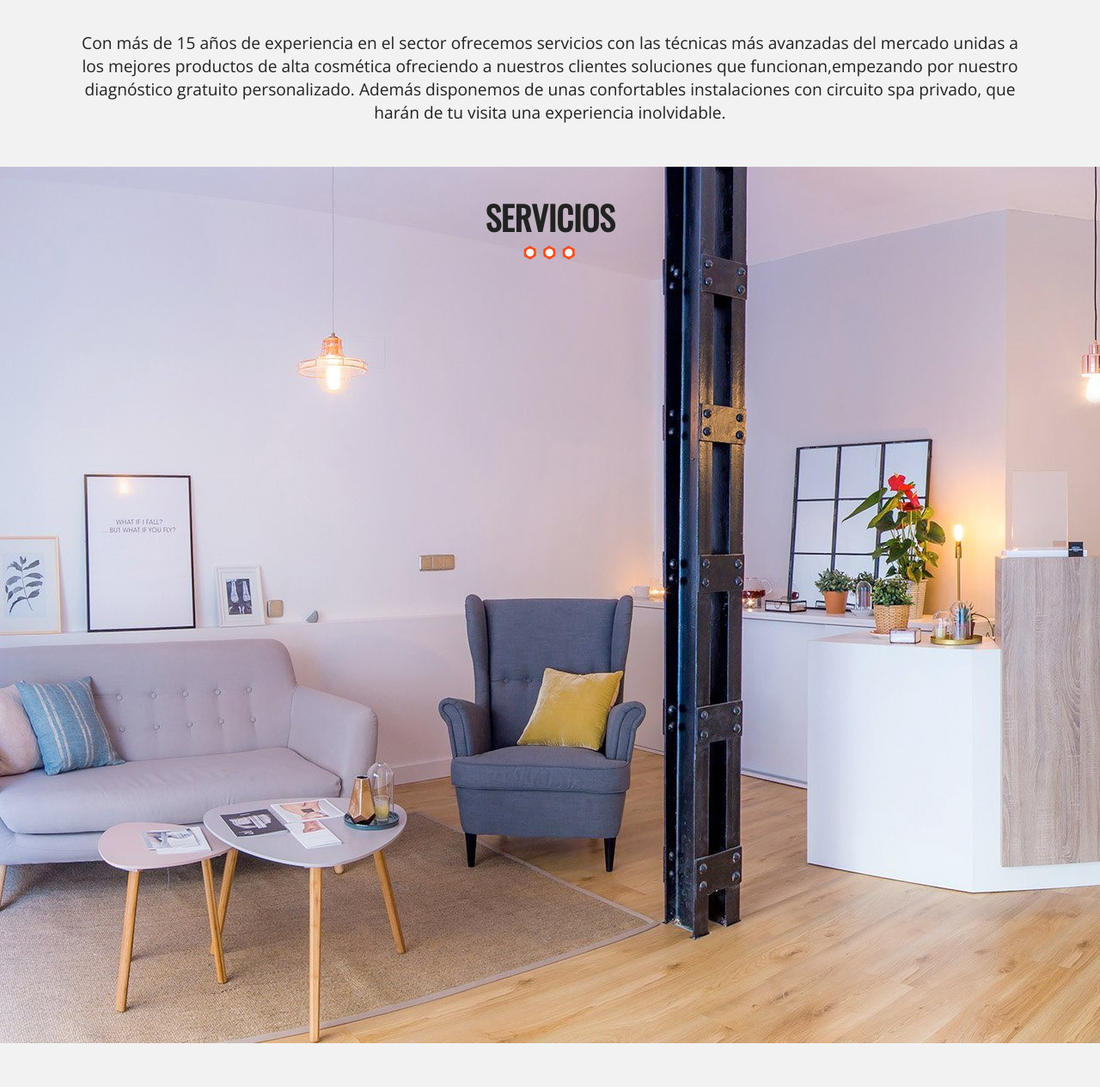
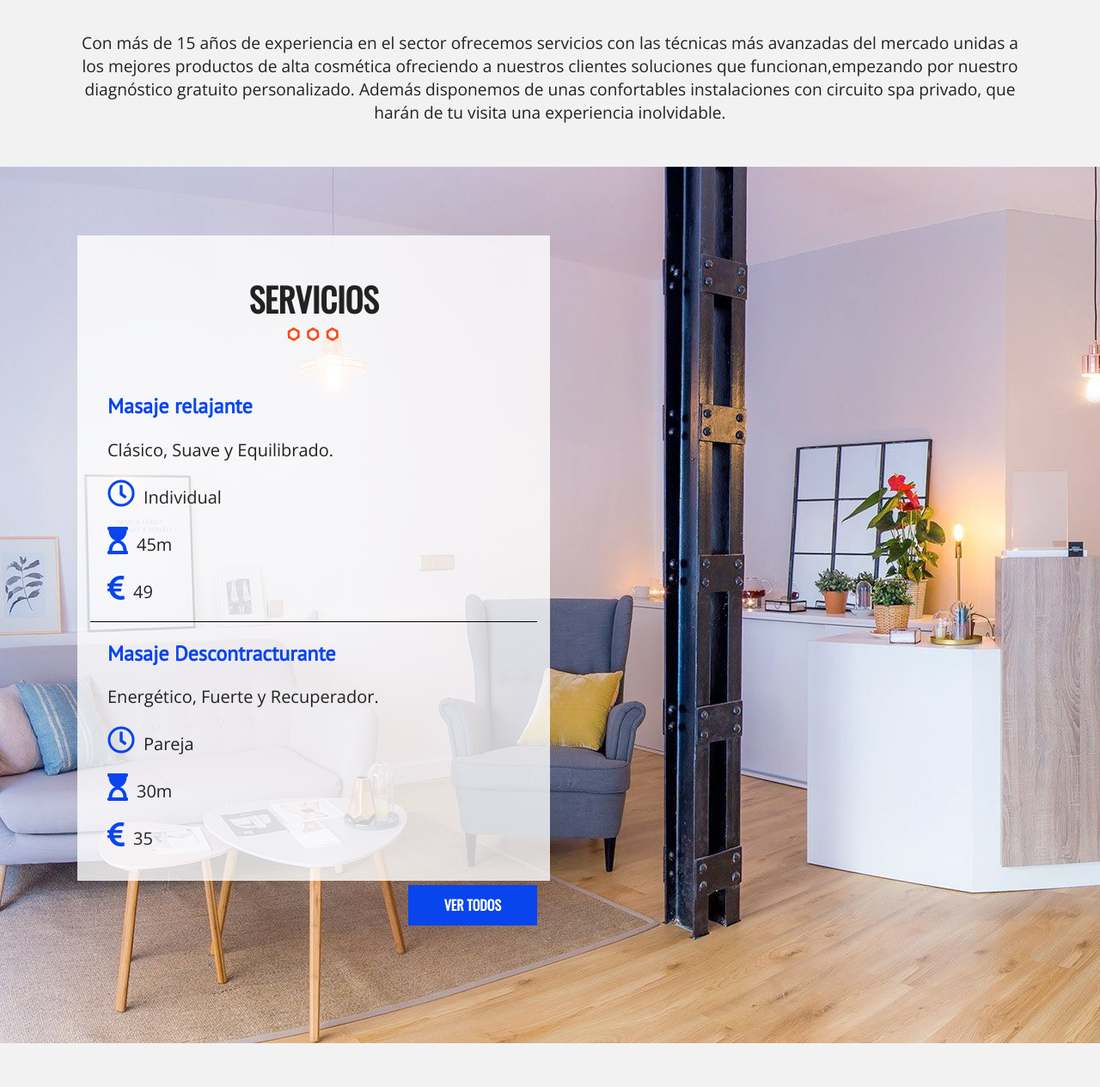
Before and after one commit to ricpar90/tcuido, a PHP site: page / in a window 1280 px wide. Shown: the part 961-2226 px from the top of the page at 86% size. Run offline with PHP 8.4, Linux system fonts and the light colour scheme; data that the repository does not hold is empty; some libraries are stand-ins or nearby versions.

Commit message:
Página principal

```diff
--- a/htdocs/Tcuido/index.php
+++ b/htdocs/Tcuido/index.php
@@ -16,7 +16,7 @@
         </div>
         <div class="contenido-programa">
             <div class="contenedor">
-                <div class="programa-evento">
+                <div class="programa-servicio">
                     <h2>Servicios</h2>
                     <?php
                         try{
@@ -52,14 +52,14 @@
                     ?>
 
                     <div id="masajes" class="info-curso ocultar clearflix">
-                        <div class="detalle-evento">
+                        <div class="detalle-servicio">
                             <h3>Masaje relajante</h3>
                             <p>Clásico, Suave y Equilibrado.</p>
                             <p><i class="far fa-clock" aria-hidden="true"></i>Individual</p>
                             <p><i class="fas fa-hourglass-start" aria-hidden="true"></i>45m</p>
                             <p><i class="fas fa-euro-sign" aria-hidden="true"></i>49</p>
                         </div>
-                        <div class="detalle-evento">
+                        <div class="detalle-servicio">
                             <h3>Masaje Descontracturante</h3>
                             <p>Energético, Fuerte y Recuperador.</p>
                             <p><i class="far fa-clock" aria-hidden="true"></i>Pareja</p>
@@ -71,13 +71,13 @@
 
                     <!--masajes-->
                     <div id="rituales" class="info-curso ocultar clearflix">
-                        <div class="detalle-evento">
+                        <div class="detalle-servicio">
                             <h3>Ritual de belleza</h3>
                             <p><i class="far fa-clock" aria-hidden="true"></i>Individual</p>
                             <p><i class="fas fa-hourglass-start" aria-hidden="true"></i>50m</p>
                             <p><i class="fas fa-euro-sign" aria-hidden="true"></i></i>79</p>
                         </div>
-                        <div class="detalle-evento">
+                        <div class="detalle-servicio">
                             <h3>Ritual Chocolaterapia</h3>
                             <p><i class="far fa-clock" aria-hidden="true"></i>Pareja</p>
                             <p><i class="fas fa-hourglass-start" aria-hidden="true"></i>30m</p>
@@ -87,13 +87,13 @@
                     </div>
                     <!--rituales-->
                     <div id="circuitos" class="info-curso ocultar clearflix">
-                        <div class="detalle-evento">
+                        <div class="detalle-servicio">
                             <h3>Circuito Relax</h3>
                             <p><i class="far fa-clock" aria-hidden="true"></i>Individual</p>
                             <p><i class="fas fa-hourglass-start" aria-hidden="true"></i>60m</p>
                             <p><i class="fas fa-euro-sign" aria-hidden="true"></i></i>69</p>
                         </div>
-                        <div class="detalle-evento">
+                        <div class="detalle-servicio">
                             <h3>Circuito Oriental</h3>
                             <p><i class="far fa-clock" aria-hidden="true"></i>Pareja</p>
                             <p><i class="fas fa-hourglass-start" aria-hidden="true"></i>25m</p>
@@ -111,13 +111,10 @@
     </section>
     <!-- programa-->
 
-    <!--
-    <section class="servicios contenedor seccion">
-    </section>
 
-    -->
     <?php include_once 'includes/templates/peluqueria.php'; ?>
 
+    <!--
     <div class="contador parallax">
         <div class="contenedor">
             <ul class="resumen-evento clearfix">
@@ -133,7 +130,7 @@
             </ul>
         </div>
     </div>
-
+    -->
 
     <section class="precios seccion">
         <h2>Precios</h2>
```
